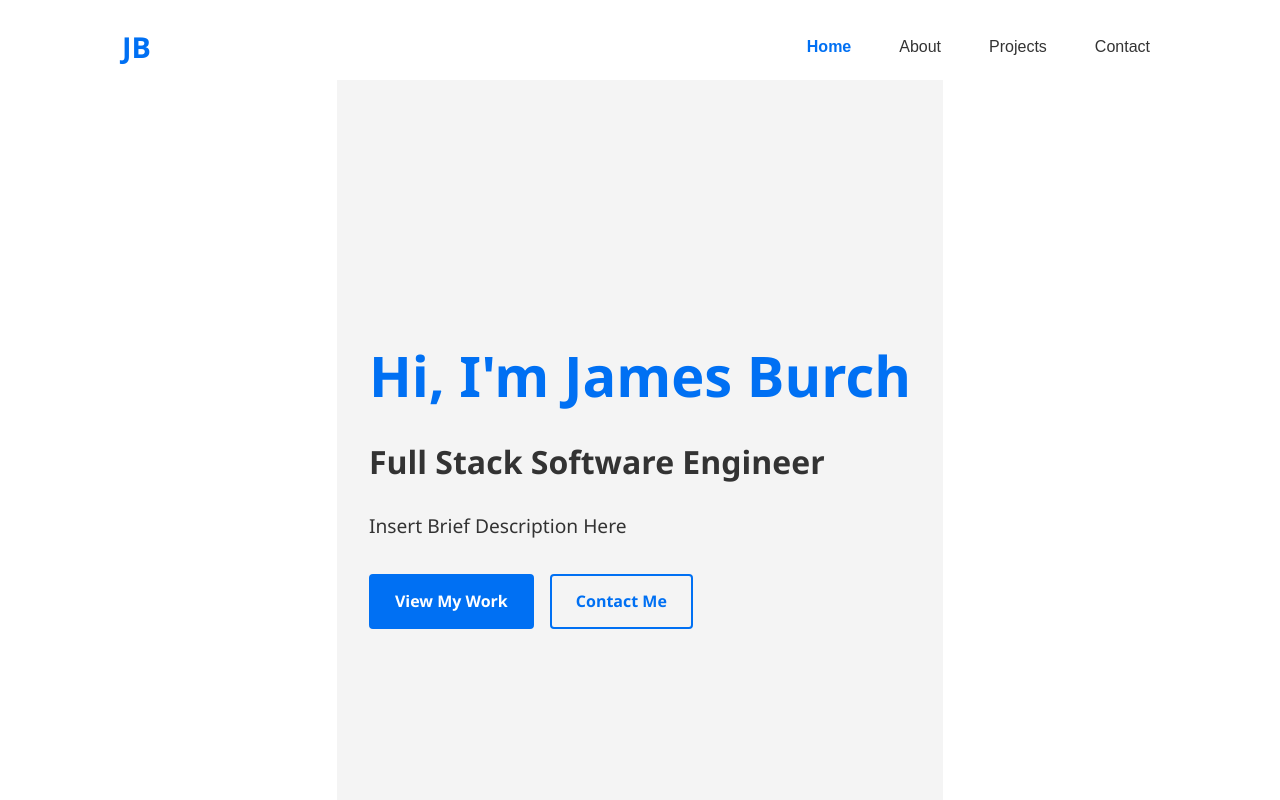
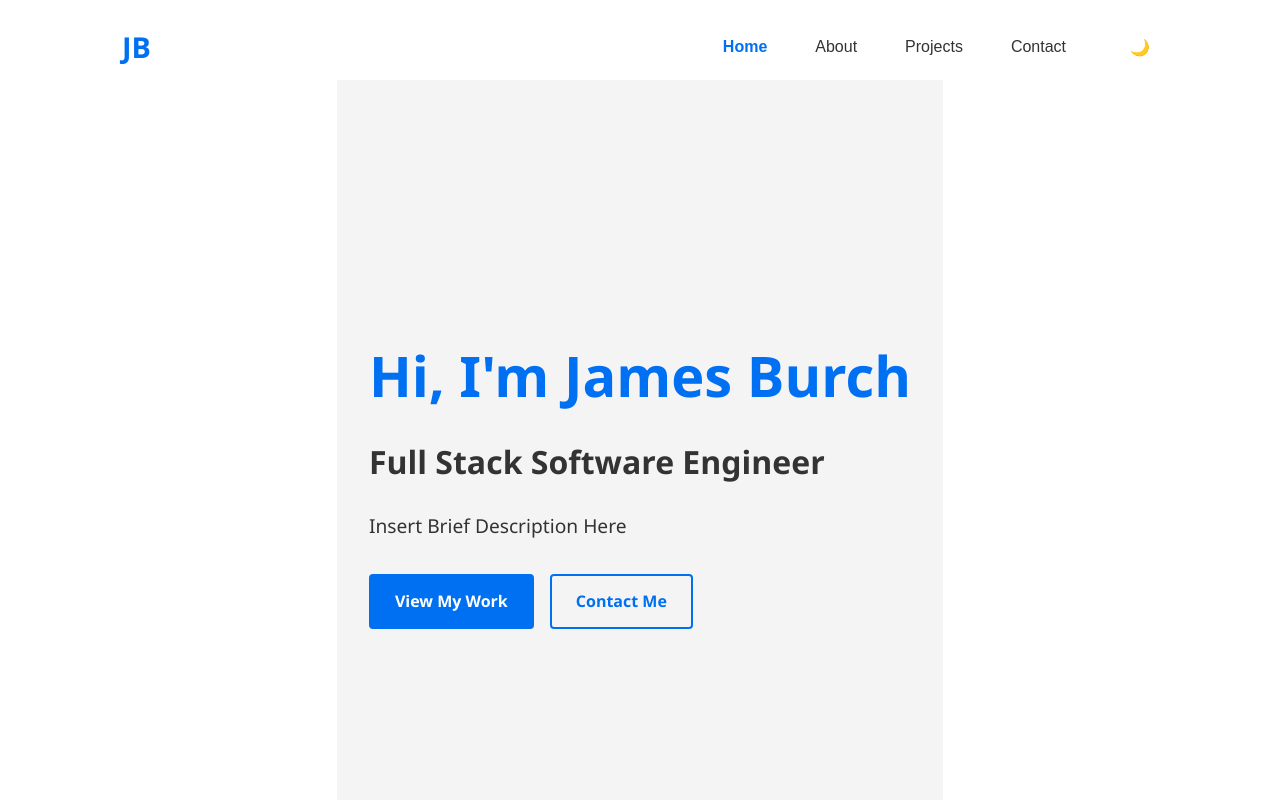
Before and after one commit to James-Burch/Resume-J-Burch, a React (Vite) app: page / in a window 1280 px wide. Shown: the top 800 px of the page. Built offline with nearby package versions, Linux system fonts and the light colour scheme.

Commit message:
Add themetoggle component to navbar and more styles for dark mode

```diff
--- a/src/App.jsx
+++ b/src/App.jsx
@@ -3,6 +3,7 @@ import Navbar from "./components/Navbar";
 import Hero from "./components/Hero";
 import About from "./components/About";
 import Projects from "./components/Projects";
+import { DarkThemeProvider } from './context/DarkTheme';
 import "./index.css";
 
 
@@ -18,6 +19,7 @@ const App = () => {
   };
 
   return (
+    <DarkThemeProvider>
       <div className="app">
         <Navbar activeSection={activeSection} onNavigate={navigateToSection} />
         <main>
@@ -44,6 +46,7 @@ const App = () => {
           </div>
         </footer>
       </div>
+    </DarkThemeProvider>
   );
 };
 
--- a/src/components/Navbar.jsx
+++ b/src/components/Navbar.jsx
@@ -1,4 +1,5 @@
 import React, { useState, useEffect } from "react";
+import ThemeToggle from "./ThemeToggle";
 
 const Navbar = ({ activeSection, onNavigate }) => {
     const [isScrolled, setIsScrolled] = useState(false);
@@ -50,6 +51,9 @@ const Navbar = ({ activeSection, onNavigate }) => {
                     <li className={activeSection === "contact" ? "active" : ""}>
                         <button onClick={() => handleNavClick("contact")}>Contact</button>
                     </li>
+                    <li>
+                        <ThemeToggle />
+                    </li>
                 </ul>
             </div>
         </nav>
--- a/src/index.css
+++ b/src/index.css
@@ -6,6 +6,20 @@
   --light-color: #f4f4f4;
   --danger-color: #dc3545;
   --success-color: #28a745;
+  --bg-color: #ffffff;
+  --text-color: #333333;
+  --card-bg: #f8f8f8;
+  --border-color: #e0e0e0;
+  --navbar-scrolled-bg: white;
+  --navbar-scrolled-shadow: rgba(0, 0, 0, 0.1);
+  --menu-shadow: rgba(0, 0, 0, 0.1);
+  --card-shadow: rgba(0, 0, 0, 0.1);
+  --carousel-control-bg: rgba(0, 0, 0, 0.5);
+  --carousel-control-hover: rgba(0, 0, 0, 0.7);
+  --project-link-bg: rgba(0, 0, 0, 0.2);
+  --project-link-hover: rgba(0, 0, 0, 0.4);
+  --tech-tag-bg: rgba(255, 255, 255, 0.2);
+  --theme-toggle-hover: rgba(128, 128, 128, 0.1);
 }
 
 * {
@@ -14,11 +28,34 @@
   padding: 0;
 }
 
+.dark-mode {
+  /* Dark mode */
+  --primary-color: #4dabf7;
+  --secondary-color: #339af0;
+  --dark-color: #e0e0e0;
+  --light-color: #222222;
+  --bg-color: #121212;
+  --text-color: #e0e0e0;
+  --card-bg: #1e1e1e;
+  --border-color: #333333;
+  --navbar-scrolled-bg: #1a1a1a;
+  --navbar-scrolled-shadow: rgba(0, 0, 0, 0.4);
+  --menu-shadow: rgba(0, 0, 0, 0.4);
+  --card-shadow: rgba(0, 0, 0, 0.4);
+  --carousel-control-bg: rgba(0, 0, 0, 0.6);
+  --carousel-control-hover: rgba(0, 0, 0, 0.8);
+  --project-link-bg: rgba(255, 255, 255, 0.1);
+  --project-link-hover: rgba(255, 255, 255, 0.2);
+  --tech-tag-bg: rgba(255, 255, 255, 0.15);
+  --theme-toggle-hover: rgba(255, 255, 255, 0.1);
+}
+
 body {
   font-family: 'Segoe UI', Tahoma, Geneva, Verdana, sans-serif;
   line-height: 1.6;
-  color: var(--dark-color);
-  background-color: #fff;
+  color: var(--text-color);
+  background-color: var(--bg-color);
+  transition: background-color 0.3s, color 0.3s;
 }
 
 .container {
@@ -79,8 +116,8 @@ html {
 }
 
 .navbar.scrolled {
-  background-color: white;
-  box-shadow: 0 2px 10px rgba(0, 0, 0, 0.1);
+  background-color: var(--navbar-scrolled-bg);
+  box-shadow: 0 2px 10px var(--navbar-scrolled-shadow);
   padding: 1rem 0;
 }
 
@@ -109,7 +146,7 @@ html {
 .navbar-links li button {
   background: none;
   border: none;
-  color: var(--dark-color);
+  color: var(--text-color);
   font-size: 1rem;
   cursor: pointer;
   padding: 0.5rem;
@@ -142,7 +179,7 @@ html {
   position: absolute;
   height: 3px;
   width: 100%;
-  background: var(--dark-color);
+  background: var(--text-color);
   border-radius: 3px;
   opacity: 1;
   left: 0;
@@ -189,17 +226,36 @@ html {
     right: -100%;
     width: 70%;
     height: 100vh;
-    background-color: white;
+    background-color: var(--bg-color);
     flex-direction: column;
     justify-content: center;
     align-items: center;
     transition: right 0.3s ease;
-    box-shadow: -5px 0 15px rgba(0, 0, 0, 0.1);
+    box-shadow: -5px 0 15px var(--menu-shadow);
   }
 
   .navbar-links.open {
     right: 0;
   }
+}
+
+/* Style for theme toggle button */
+.theme-toggle {
+  background: none;
+  border: none;
+  cursor: pointer;
+  font-size: 1.5rem;
+  padding: 0.5rem;
+  margin-left: 1rem;
+  border-radius: 50%;
+  display: flex;
+  align-items: center;
+  justify-content: center;
+  transition: background-color 0.3s;
+}
+
+.theme-toggle:hover {
+  background-color: var(--theme-toggle-hover);
 }
 
 /* ------------------------------------- Hero Styles */
@@ -225,7 +281,7 @@ html {
 .hero-content h2 {
   font-size: 2rem;
   margin-bottom: 1.5rem;
-  color: var(--dark-color);
+  color: var(--text-color);
 }
 
 .hero-content p {
@@ -292,7 +348,7 @@ html {
 /* ------------------------------------- About Styles */
 
 .about-section {
-  background-color: #fff;
+  background-color: var(--bg-color);
   padding: 5rem 0;
 }
 
@@ -389,7 +445,7 @@ html {
   position: relative;
   overflow: hidden;
   border-radius: 8px;
-  box-shadow: 0 5px 15px rgba(0, 0, 0, 0.1);
+  box-shadow: 0 5px 15px var(--card-shadow);
   height: 500px;
 }
 
@@ -444,7 +500,7 @@ html {
 }
 
 .flip-card-front {
-  background-color: #f8f8f8;
+  background-color: var(--card-bg);
   display: flex;
   justify-content: center;
   align-items: center;
@@ -489,7 +545,7 @@ html {
 }
 
 .tech-tag {
-  background-color: rgba(255, 255, 255, 0.2);
+  background-color: var(--tech-tag-bg);
   padding: 0.3rem 0.7rem;
   border-radius: 20px;
   font-size: 0.85rem;
@@ -504,13 +560,13 @@ html {
   color: white;
   text-decoration: none;
   padding: 0.5rem 1rem;
-  background-color: rgba(0, 0, 0, 0.2);
+  background-color: var(--project-link-bg);
   border-radius: 4px;
   transition: background-color 0.3s;
 }
 
 .project-link:hover {
-  background-color: rgba(0, 0, 0, 0.4);
+  background-color: var(--project-link-hover);
 }
 
 /* Carousel Controls */
@@ -518,7 +574,7 @@ html {
   position: absolute;
   top: 50%;
   transform: translateY(-50%);
-  background: rgba(0, 0, 0, 0.5);
+  background: var(--carousel-control-bg);
   border: none;
   color: white;
   padding: 1rem 0.5rem;
@@ -529,7 +585,7 @@ html {
 }
 
 .carousel-control:hover {
-  background: rgba(0, 0, 0, 0.7);
+  background: var(--carousel-control-hover);
 }
 
 .carousel-control-prev {
@@ -624,5 +680,4 @@ html {
 /* ------------------------------------- Navbar Styles */
 
 
-
 /* ------------------------------------- Navbar Styles */
```
Lines whose indentation alone changed are shown as unchanged.
